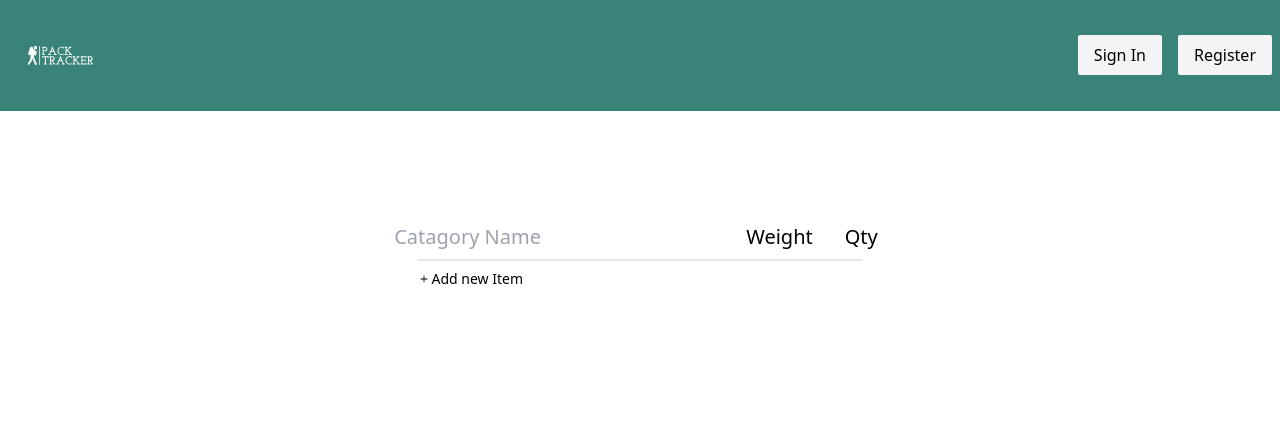
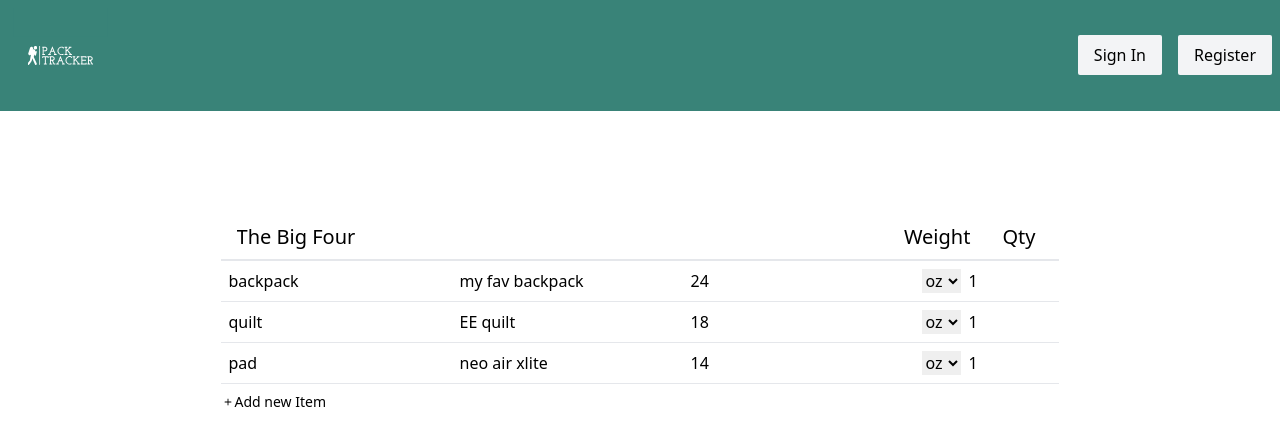
Before and after one commit to jrmeyers92/pack-tracker, a Next.js app: page / in a window 1280 px wide. Shown: the top 446 px of the page. Built offline with nearby package versions, Linux system fonts and the light colour scheme.

Commit message:
get userslice and front end working on very basicl level + add firebase

```diff
--- a/next.config.js
+++ b/next.config.js
@@ -1,4 +1,8 @@
 /** @type {import('next').NextConfig} */
-const nextConfig = {}
+const nextConfig = {
+  experimental: {
+    appDir: true,
+  },
+};
 
-module.exports = nextConfig
+module.exports = nextConfig;
--- a/package.json
+++ b/package.json
@@ -12,6 +12,7 @@
     "@reduxjs/toolkit": "^1.9.5",
     "autoprefixer": "10.4.14",
     "chart.js": "^4.3.0",
+    "firebase": "^9.22.1",
     "next": "13.4.4",
     "postcss": "8.4.24",
     "react": "18.2.0",
--- a/src/app/components/CatagoryItem.js
+++ b/src/app/components/CatagoryItem.js
@@ -1,18 +1,76 @@
-const CatagoryItem = ({ data }) => {
+import { updateItem } from "../store";
+import { useDispatch } from "react-redux";
+
+const CatagoryItem = ({ data, catagoryID, id }) => {
   const unitsOfMeasure = ["oz", "g", "lb", "kg"];
+
+  const dispatch = useDispatch();
+
+  const handleNameChange = (event) => {
+    dispatch(
+      updateItem({
+        catagoryID: catagoryID,
+        itemID: data.id,
+        name: event.target.value,
+      })
+    );
+  };
+
+  const handleDescriptionChange = (event) => {
+    dispatch(
+      updateItem({
+        catagoryID: catagoryID,
+        itemID: data.id,
+        descritption: event.target.value,
+      })
+    );
+  };
+
+  const handleWeightChange = (event) => {
+    dispatch(
+      updateItem({
+        catagoryID: catagoryID,
+        itemID: data.id,
+        weight: event.target.value,
+      })
+    );
+  };
+
+  const handleUOMChange = (event) => {
+    dispatch(
+      updateItem({
+        catagoryID: catagoryID,
+        itemID: data.id,
+        unitOfMeasure: event.target.value,
+      })
+    );
+  };
+
+  const handleQtyChange = (event) => {
+    dispatch(
+      updateItem({
+        catagoryID: catagoryID,
+        itemID: data.id,
+        qty: event.target.value,
+      })
+    );
+  };
 
   return (
     <li className="p-2 w-full flex justify-between border-b">
       <input
         className="outline-0"
         type="text"
+        name="name"
         placeholder="name"
+        onChange={handleNameChange}
         value={data.name}
       />
       <input
         className="outline-0"
         type="text"
         placeholder="description"
+        onChange={handleDescriptionChange}
         value={data.descritption}
       />
       <input
@@ -20,19 +78,25 @@ const CatagoryItem = ({ data }) => {
         type="number"
         placeholder="weight"
         value={data.weight}
+        onChange={handleWeightChange}
       />
-      <select name={`unitOfMeasure-${data.id}`} id={`unitOfMeasure-${data.id}`}>
-        {unitsOfMeasure.map((unit) => {
-          return (
-            <option
-              value={unit}
-              selected={unit == data.unitOfMeasure ? true : false}
-              key={unit}
-            >
-              {unit}
-            </option>
-          );
-        })}
+      <select
+        name={`unitOfMeasure-${data.id}`}
+        id={`unitOfMeasure-${data.id}`}
+        onChange={handleUOMChange}
+      >
+        <option selected={data.unitOfMeasure == "g" ? true : false} value="g">
+          g
+        </option>
+        <option selected={data.unitOfMeasure == "oz" ? true : false} value="oz">
+          oz
+        </option>
+        <option selected={data.unitOfMeasure == "lb" ? true : false} value="lb">
+          lb
+        </option>
+        <option selected={data.unitOfMeasure == "kg" ? true : false} value="kg">
+          kg
+        </option>
       </select>
       <input
         className="outline-0 ml-2"
@@ -41,6 +105,8 @@ const CatagoryItem = ({ data }) => {
         id=""
         placeholder="Quantity"
         value={data.qty}
+        className="ml-2"
+        onChange={handleQtyChange}
       />
     </li>
   );
--- a/src/app/components/CatagoryList.js
+++ b/src/app/components/CatagoryList.js
@@ -1,17 +1,18 @@
 "use client";
 
-import { useEffect, useState } from "react";
 import CatagoryItem from "./CatagoryItem";
 import { BsPlus } from "react-icons/bs";
+import { useDispatch } from "react-redux";
+import { updateCatagory } from "../store";
 
 const CatagoryList = ({ name, data, id }) => {
-  const [nameState, setNameState] = useState(name);
+  const dispatch = useDispatch();
 
-  const handleNameChange = (e) => {
-    setNameState(e.target.value);
+  const handleNameChange = (event) => {
+    dispatch(
+      updateCatagory({ catagoryID: event.target.id, name: event.target.value })
+    );
   };
-
-  useEffect(() => {}, [nameState]);
 
   return (
     <div>
@@ -21,7 +22,7 @@ const CatagoryList = ({ name, data, id }) => {
             type="text"
             name="catagoryName"
             id={id}
-            value={nameState}
+            value={name}
             onChange={handleNameChange}
             placeholder="Catagory Name"
             className="flex-1 outline-0 hover:border hover:border-b-0 active:border active:border-b-0 p-2 mr-8"
@@ -30,10 +31,15 @@ const CatagoryList = ({ name, data, id }) => {
           <span className="mx-4">Qty</span>
           <button className="hidden">X</button>
         </li>
-        {/*
-        {data.map((item, index) => (
-          <CatagoryItem data={item} key={index} />
-        ))} */}
+
+        {data.map((item) => (
+          <CatagoryItem
+            data={item}
+            key={item.id}
+            catagoryID={id}
+            id={item.id}
+          />
+        ))}
 
         <li>
           <button className="flex items-center text-sm mt-2">
--- a/src/app/components/GearList.js
+++ b/src/app/components/GearList.js
@@ -1,14 +1,25 @@
 "use client";
 
+import { useSelector } from "react-redux";
 import CatagoryList from "./CatagoryList";
-import { data } from "../../../data1";
 
 const GearList = () => {
-  console.log(data);
+  const gear = useSelector((state) => {
+    return state.gear.gear;
+  });
+
+  console.log(gear);
 
   return (
     <div>
-      <CatagoryList name={data.name} id={data.id} data={data.items} />
+      {gear.map((item) => (
+        <CatagoryList
+          name={item.name}
+          id={item.id}
+          data={item.items}
+          key={item.id}
+        />
+      ))}
     </div>
   );
 };
--- /dev/null
+++ b/src/app/config/firebaseConfig.js
@@ -0,0 +1,15 @@
+import { initializeApp } from "firebase/app";
+import { getAuth } from "firebase/auth";
+
+const firebaseConfig = {
+  apiKey: "AIzaSyC0Lp0bDNWDdjMIzRatQiA9rCuctYJc4-U",
+  authDomain: "pack-tracker-8ed08.firebaseapp.com",
+  projectId: "pack-tracker-8ed08",
+  storageBucket: "pack-tracker-8ed08.appspot.com",
+  messagingSenderId: "751773230482",
+  appId: "1:751773230482:web:407f020d6a0ff895608d4b",
+  measurementId: "G-0MJTKMKCMX",
+};
+
+export const app = initializeApp(firebaseConfig);
+export const auth = getAuth(app);
--- a/src/app/page.js
+++ b/src/app/page.js
@@ -1,9 +1,15 @@
+"use client";
+
 import GearList from "./components/GearList";
+import { Provider } from "react-redux";
+import { store } from "./store";
 
 export default function Home() {
   return (
-    <main className="flex min-h-screen flex-col items-center p-24">
-      <GearList />
-    </main>
+    <Provider store={store}>
+      <main className="flex min-h-screen flex-col items-center p-24">
+        <GearList />
+      </main>
+    </Provider>
   );
 }
--- a/src/app/store.js
+++ /dev/null
@@ -1,12 +0,0 @@
-import { configureStore } from "@reduxjs/toolkit";
-import employeeReducer from "./employees";
-import taskReducer from "./tasks";
-
-const store = configureStore({
-  reducer: {
-    tasks: taskReducer,
-    employees: employeeReducer,
-  },
-});
-
-export default store;
--- /dev/null
+++ b/src/app/store/index.js
@@ -0,0 +1,26 @@
+import { configureStore } from "@reduxjs/toolkit";
+import {
+  gearReducer,
+  addCatagory,
+  deleteCatagory,
+  updateCatagory,
+  addItem,
+  deleteItem,
+  updateItem,
+} from "./slices/gearSlice";
+
+const store = configureStore({
+  reducer: {
+    gear: gearReducer,
+  },
+});
+
+export {
+  store,
+  addCatagory,
+  deleteCatagory,
+  updateCatagory,
+  addItem,
+  deleteItem,
+  updateItem,
+};
--- a/src/app/store/slices/catagorySlice.js
+++ /dev/null
@@ -1,33 +0,0 @@
-import { createSlice, nanoid } from "@reduxjs/toolkit";
-
-const catagorySlice = createSlice({
-  name: "catagory",
-  initialState: {
-    catagories: [],
-  },
-  reducers: {
-    addCatagory(state, action) {
-      // assumption
-      // action.payload === {name: "big four"}
-
-      state.catagories.push({
-        name: action.payload.name,
-        id: nanoid(),
-      });
-    },
-    deleteCatagory(state, action) {
-      // assumption
-      // action.payload === the id of the catagory we want to remove
-      const updated = state.catagories.filter((catagory) => {
-        catagory.id !== action.payload;
-      });
-
-      state.catagories = updated;
-    },
-    updateCatagory(state, actione) {},
-  },
-});
-
-export const { addCatagory, deleteCatagory, updateCatagory } =
-  catagorySlice.actions;
-export const catagoryReducer = catagorySlice.reducer;
--- a/src/app/store/slices/gearSlice.js
+++ b/src/app/store/slices/gearSlice.js
@@ -5,7 +5,7 @@ const gearSlice = createSlice({
   initialState: {
     gear: [
       {
-            name: "Big Four",
+        name: "The Big Four",
         id: "1",
         items: [
           {
@@ -33,9 +33,9 @@ const gearSlice = createSlice({
             qty: 1,
           },
         ],
-          }
-    ]
-  }
+      },
+    ],
+  },
   reducers: {
     addCatagory(state, action) {
       // assumption
@@ -43,16 +43,36 @@ const gearSlice = createSlice({
       state.gear.push({
         name: action.payload,
         id: nanoid(),
-            items: []
-        })
+        items: [
+          {
+            id: nanoid(),
+            name: "",
+            descritption: "",
+            unitOfMeasure: "oz",
+            weight: "",
+            qty: 1,
+          },
+        ],
+      });
     },
     deleteCatagory(state, action) {
       // assumption
       // action.payload == catagory id
-        const updated = state.gear.filter(catagory => catagory.id !== action.payload)
+      const updated = state.gear.filter(
+        (catagory) => catagory.id !== action.payload
+      );
       state.gear = updated;
     },
-    updateCatagory(state, actione) {},
+    updateCatagory(state, action) {
+      // assumtion
+      // action.payload = {catagoryID: id, name: 'new name}
+
+      let objIndex = state.gear.findIndex(
+        (obj) => obj.id == action.payload.catagoryID
+      );
+
+      state.gear[objIndex].name = action.payload.name;
+    },
     addItem(state, action) {
       // assumption
       // action.payload {
@@ -64,11 +84,37 @@ const gearSlice = createSlice({
       // qty: 1,
       // }
 
-    //    const selectedCatagory = state.gear.filter(catagory => catagory.id == action.payload.id)
-    //    selected
+      let objIndex = state.gear.findIndex(
+        (obj) => obj.id == action.payload.catagoryID
+      );
+
+      delete action.payload.catagoryID;
+      state.gear[objIndex].items.push(action.payload);
     },
     deleteItem(state, action) {},
-    updateItem(state, action) {},
+    updateItem(state, action) {
+      // assumption
+      // action.payload == {
+      // catagoryID: randomid,
+      // itemID: randomID,
+      // weight: 12
+      // }
+
+      let objIndex = state.gear.findIndex(
+        (obj) => obj.id == action.payload.catagoryID
+      );
+      let itemID = state.gear[objIndex].items.findIndex(
+        (obj) => obj.id == action.payload.itemID
+      );
+
+      delete action.payload.catagoryID;
+      delete action.payload.itemID;
+
+      state.gear[objIndex].items[itemID] = Object.assign(
+        state.gear[objIndex].items[itemID],
+        action.payload
+      );
+    },
   },
 });
 
```
Also changed, not shown: src/app/store/slices/userSlice.js (added), 1 other file (tests, documents, lock files or other folders). Lines whose indentation alone changed are shown as unchanged.
